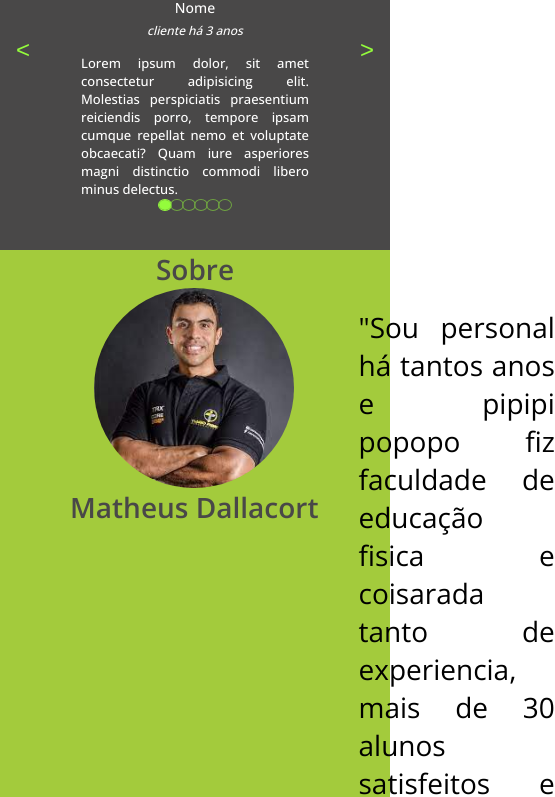
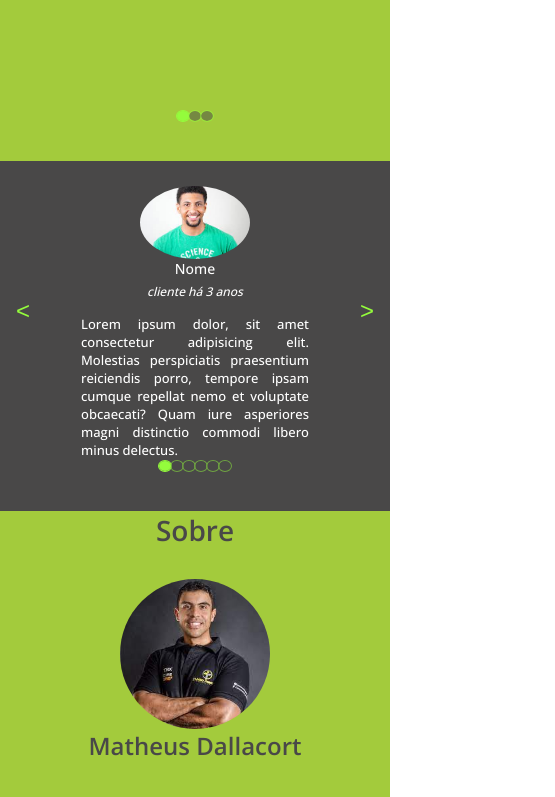
Before and after one commit to jpcorso/matheus_dallacort, a React (Create React App) app: page / in a window 390 px wide. Shown: the part 1190-1987 px from the top of the page, 555 px wide, since content can reach past the window. Built offline with nearby package versions, Linux system fonts and the light colour scheme.

Commit message:
arrumei responsividade

```diff
--- a/src/components/servicos/servicos.module.css
+++ b/src/components/servicos/servicos.module.css
@@ -119,8 +119,25 @@
     }
   }
 
-  @media (max-width: 600px) {
+  @media(max-width: 825px){
     .carouselWrapper{
       width: 100%;
     }
   }
+
+  @media (max-width: 600px) {
+
+    .boxServicos{
+      flex-direction: column;
+    }
+
+    .textItem{
+      font-size: 14px;
+    }
+
+    .icone{
+      width: 80px;
+      height: 80px;
+    }
+
+  }
--- a/src/components/sobre/sobre.module.css
+++ b/src/components/sobre/sobre.module.css
@@ -46,3 +46,28 @@
     align-items: center;
     margin-bottom: 10px;
 }
+
+@media (max-width: 700px){
+
+    .boxSobre{
+        flex-direction: column;
+        align-items: center;
+        margin-left: 0px;
+        margin-top: 30px;
+    }
+
+    .texto{
+        font-size: 22px;
+        font-weight: 300;
+    }
+
+    .foto{
+        width: 150px;
+        height: 150px;
+        display: flex;
+    }
+
+    .nome{
+        font-size: 24px;
+    }
+}
```
